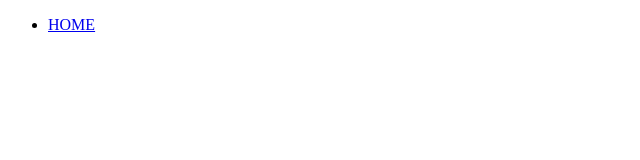
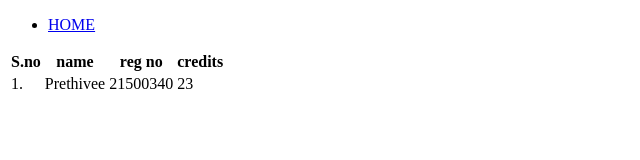
Before and after one commit to Prethiveerajan/table-html, a plain HTML site: page index.html in a window 1280 px wide. Shown: the whole page, without its empty margins (0-640 px from the left). Drawn offline with Linux system fonts and the light colour scheme; files that its build step writes are made by us from their sources.

Commit message:
Add.First Commit

```diff
--- a/index.html
+++ b/index.html
@@ -18,7 +18,23 @@
             <!-- <li><a href="  "></a></li> -->
         </nav>
     </header>
+    <main>
+        <table>
+            <tr>
+                <th>S.no  </th>
+                <th>name  </th>
+                <th>reg no  </th>
+                <th> credits</th>
+            </tr>
+            <tr>
+                <td>1.</td>
+                <td>Prethivee</td>
+                <td>21500340</td>
+                <td>23</td>
+            </tr>
+        </table>
 
+    </main>
 
 </body>
 </html>
```
